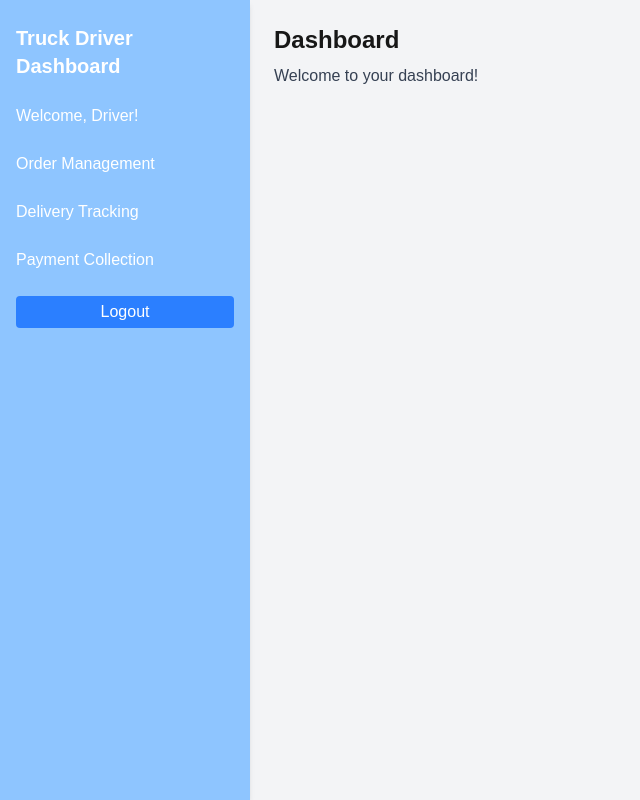
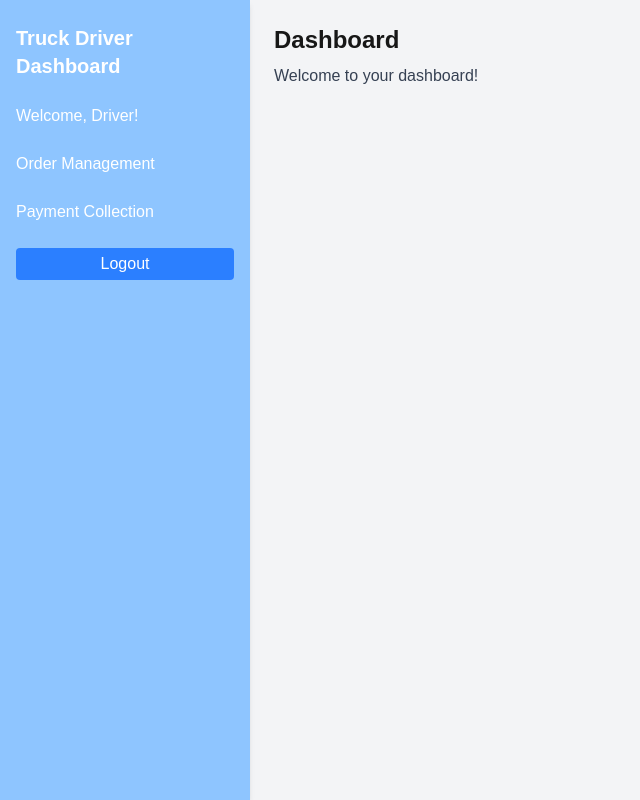
Before and after one commit to chithraps/wholesaledelivery, a Next.js app: page /truckDriver/tdDashboard in a window 1280 px wide. Shown: the whole page, without its empty margins (0-640 px from the left). Built offline with nearby package versions, Linux system fonts and the light colour scheme.

Commit message:
Added changes in Navbar

```diff
--- a/src/components/TdNavbar.js
+++ b/src/components/TdNavbar.js
@@ -35,9 +35,6 @@ const TdNavbar = () => {
                     <button onClick={() => router.push("/truckDriver/orderManagement")} className="hover:text-gray-200 text-left">
                     Order Management
                     </button>
-                    <button onClick={() => router.push("/truckDriver/deliveryTracking")} className="hover:text-gray-200 text-left">
-                    Delivery Tracking
-                    </button>
                     <button onClick={() => router.push("/truckDriver/payment")} className="hover:text-gray-200 text-left">
                     Payment Collection
                     </button>
```
